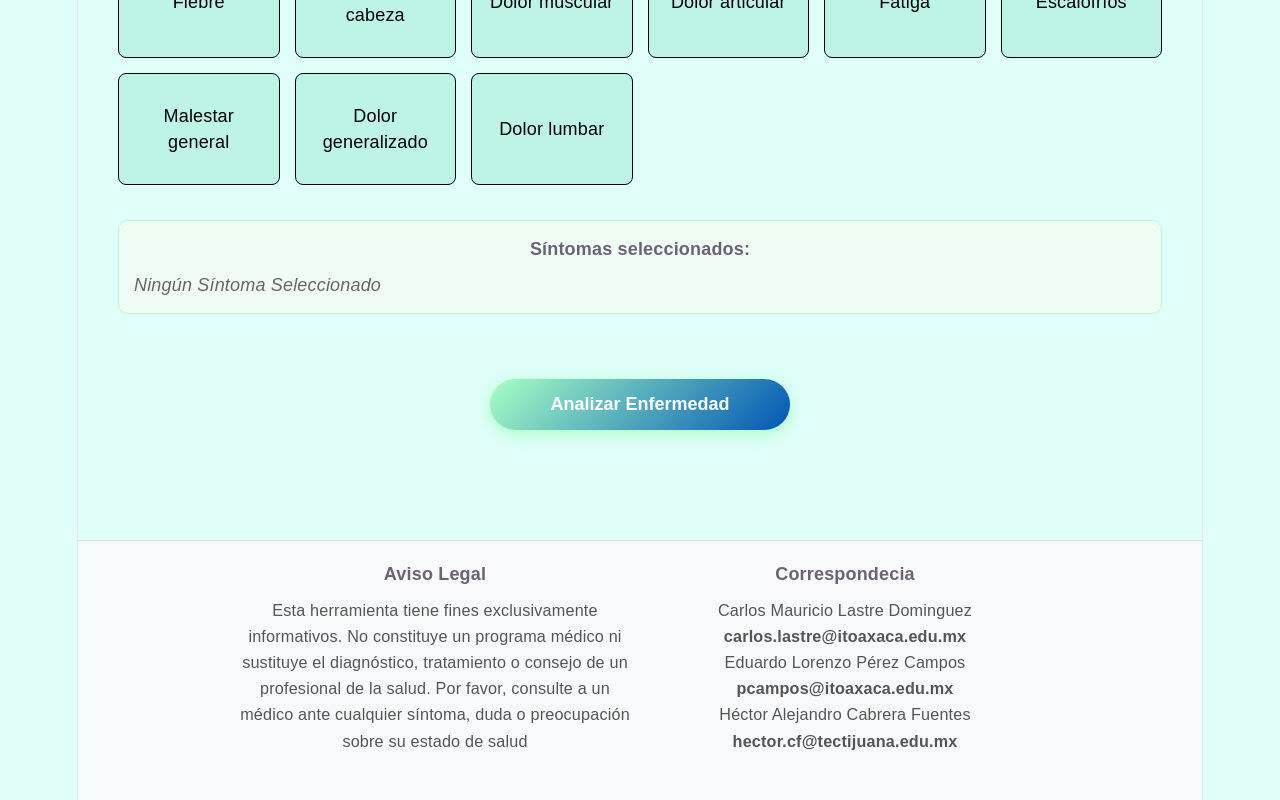
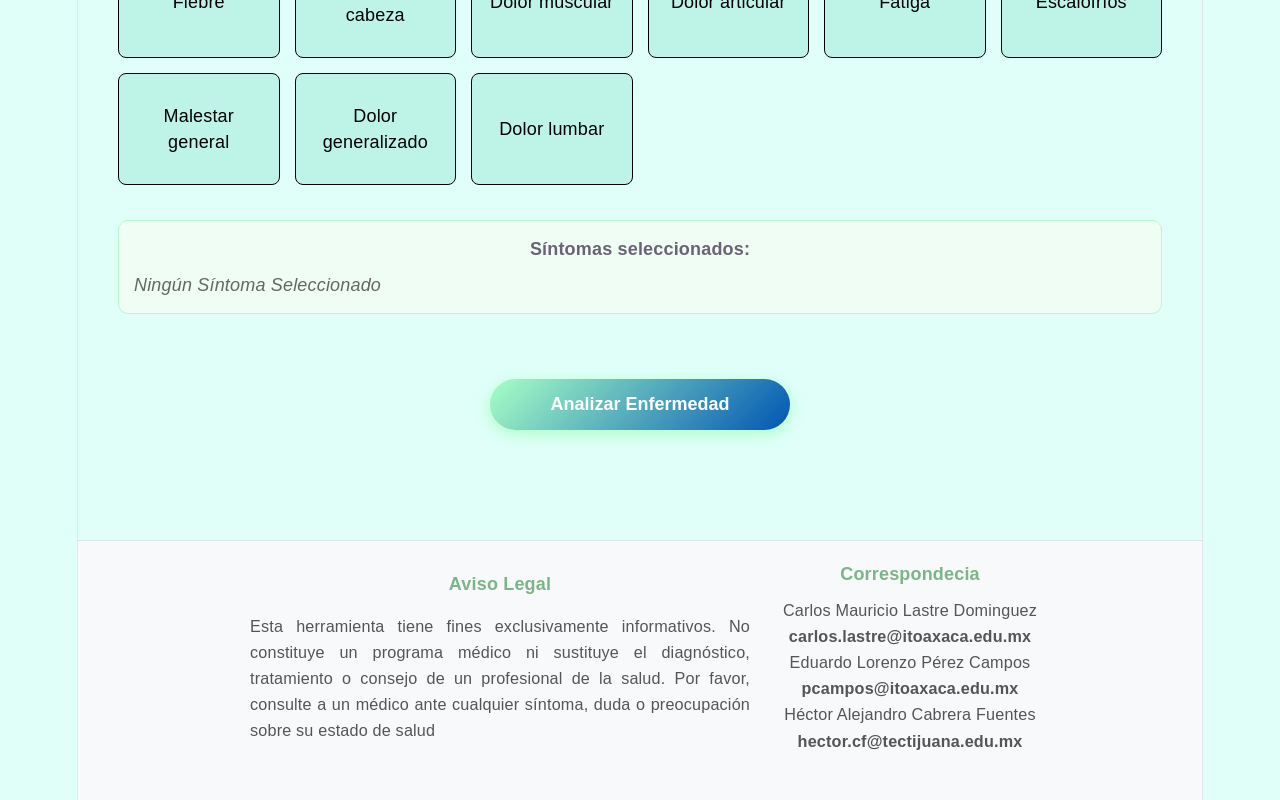
Before and after one commit to JimenaMV21/Diagnostico_Diferencial_Red, a React (Vite) app: page / in a window 1280 px wide. Shown: the part 478-1278 px from the top of the page. Built offline with nearby package versions, Linux system fonts and the light colour scheme.

Commit message:
Se arreglo correspodencia

```diff
--- a/src/Disclaimer.jsx
+++ b/src/Disclaimer.jsx
@@ -13,9 +13,17 @@ export default function Disclaimer() {
         maxWidth: '800px',
         margin: '0 auto'
       }}>
-        <div style={{ flex: '1', minWidth: '250px' }}>
-          <h4 style={{ margin: '0 0 10px 0' }}>Aviso Legal</h4>
-          <p style={{ fontSize: '0.9rem', color: '#555' }}>
+        <div style={{
+  display: 'flex',
+  flexWrap: 'wrap',
+  padding: '10px',
+  gap: '5px',
+  maxWidth: '500px',
+  margin: '0 auto'
+}}>
+          <h4 style={{ margin: '0 0 10px 0', justifyContent:'center',  flex: '2', minWidth: '250px', color: '#7bb588' }}>Aviso Legal</h4>
+
+          <p style={{ fontSize: '0.9rem', color: '#555', textAlign: 'justify' }}>
             Esta herramienta tiene fines exclusivamente informativos.
   No constituye un programa médico ni sustituye el diagnóstico, tratamiento o consejo de un profesional de la salud.
    Por favor, consulte a un médico ante cualquier síntoma, duda o preocupación sobre su estado de salud
@@ -23,8 +31,8 @@ export default function Disclaimer() {
           </p>
         </div>
 
-        <div style={{ flex: '1', minWidth: '250px' }}>
-          <h4 style={{ margin: '0 0 10px 0' }}>Correspondecia</h4>
+        <div style={{ flex: '2', minWidth: '250px' }}>
+          <h4 style={{ margin: '0 0 10px 0', color: '#7bb588' }}>Correspondecia</h4>
 
           <p style={{ fontSize: '0.9rem', color: '#555' }}>
             Carlos Mauricio Lastre Dominguez
@@ -46,8 +54,6 @@ export default function Disclaimer() {
 
       <br />
 
-      {/* El disclaimer legal debajo */}
-
     </footer>
   );
 }
```
